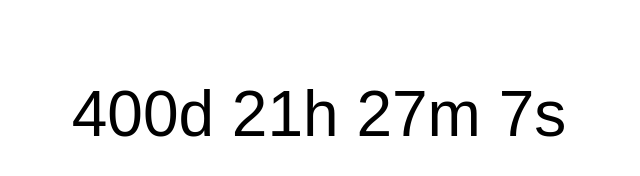
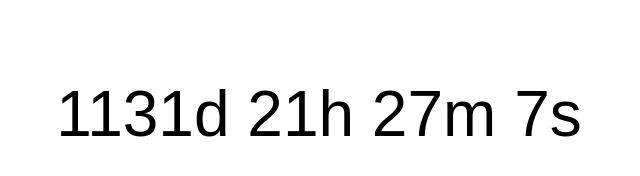
Before and after one commit to joyes974/countdown, a plain HTML site: page index.html in a window 1280 px wide. Shown: the whole page, without its empty margins (321-961 px from the left). Drawn offline with Linux system fonts and the light colour scheme.

Commit message:
Update index.html
toDate updated

```diff
--- a/index.html
+++ b/index.html
@@ -1,7 +1,7 @@
 <!-- Display the countdown timer in an element -->
-<p id="demo" style="font-size:64px;font-family:arial" class="w3-center"></p>
+<p id="demo" style="font-size:64px;font-family:arial;text-align: center!important;"></p>
 <style>
-  .w3-center{text-align: center!important;}
+
   p{
     margin-top: 1.2em;
     margin-bottom: 1.2em;
@@ -9,7 +9,7 @@
 </style>
 <script>
 // Set the date we're counting down to
-var countDownDate = new Date("Jul 17, 2022 15:37:25").getTime();
+var countDownDate = new Date("Jul 17, 2024 15:37:25").getTime();
 
 // Update the count down every 1 second
 var x = setInterval(function() {
```
